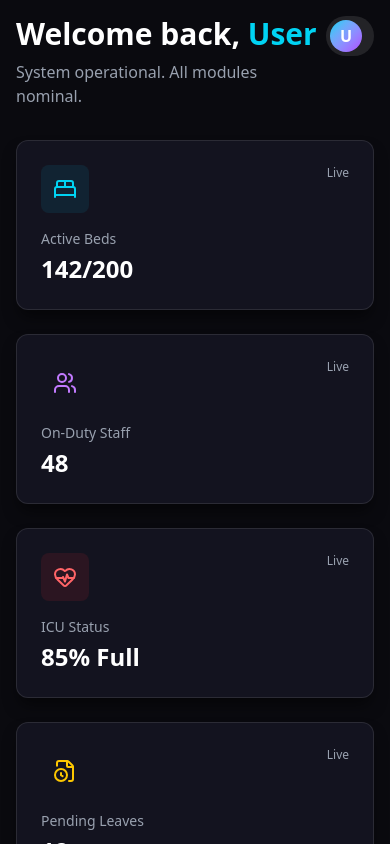
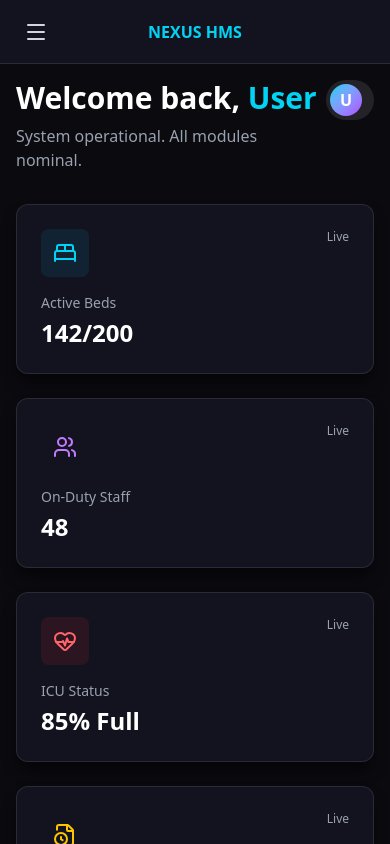
Before and after one commit to Deep-Parmar7659/Hospital-Management-System, a Next.js app in the folder frontend/: page /dashboard in a window 390 px wide. Built offline with nearby package versions, Linux system fonts and the light colour scheme.

Commit message:
feat: add mobile responsive sidebar and hamburger menu

```diff
--- a/frontend/src/app/dashboard/layout.tsx
+++ b/frontend/src/app/dashboard/layout.tsx
@@ -1,21 +1,51 @@
+"use client";
+
+import { useState } from "react";
 import Sidebar from "@/components/Sidebar";
+import { Menu } from "lucide-react";
 
 export default function DashboardLayout({
   children,
 }: {
   children: React.ReactNode;
 }) {
+  const [isSidebarOpen, setIsSidebarOpen] = useState(false);
+
   return (
-    <div className="flex h-screen bg-background text-white overflow-hidden">
+    <div className="flex h-screen bg-[#0a0a0f] text-white overflow-hidden relative">
+      {/* Mobile Header */}
+      <div className="md:hidden fixed top-0 left-0 right-0 h-16 bg-[#13131f] border-b border-white/10 flex items-center justify-between px-4 z-40">
+        <button
+          onClick={() => setIsSidebarOpen(true)}
+          className="p-2 text-gray-300 hover:text-white"
+        >
+          <Menu className="h-6 w-6" />
+        </button>
+        <span className="font-bold text-cyan-400">NEXUS HMS</span>
+        <div className="w-10" />
+      </div>
+
+      {/* Overlay */}
+      {isSidebarOpen && (
+        <div
+          className="md:hidden fixed inset-0 bg-black/60 backdrop-blur-sm z-40"
+          onClick={() => setIsSidebarOpen(false)}
+        />
+      )}
+
       {/* Sidebar */}
-      <aside className="hidden md:flex w-64 flex-col">
-        <Sidebar />
+      <aside
+        className={`
+          fixed md:relative z-50 h-full w-64
+          transform transition-transform duration-300 ease-in-out
+          ${isSidebarOpen ? "translate-x-0" : "-translate-x-full md:translate-x-0"}
+        `}
+      >
+        <Sidebar onClose={() => setIsSidebarOpen(false)} />
       </aside>
 
-      {/* Mobile Menu Button (we'll add this later) */}
-
       {/* Main Content */}
-      <main className="flex-1 overflow-y-auto">{children}</main>
+      <main className="flex-1 overflow-y-auto pt-16 md:pt-0">{children}</main>
     </div>
   );
 }
--- a/frontend/src/components/Sidebar.tsx
+++ b/frontend/src/components/Sidebar.tsx
@@ -15,6 +15,7 @@ import {
   Activity,
 } from "lucide-react";
 import { useState, useEffect } from "react";
+import { X } from "lucide-react";
 
 function getStoredUserProfile() {
   if (typeof window === "undefined") {
@@ -58,7 +59,7 @@ function getStoredUserProfile() {
   return { userName: "User", userRole: "staff" };
 }
 
-export default function Sidebar() {
+export default function Sidebar({ onClose }: { onClose?: () => void }) {
   const pathname = usePathname();
 
   const initialUserProfile = getStoredUserProfile();
@@ -139,7 +140,8 @@ export default function Sidebar() {
   // 3. Prevent hydration mismatch by rendering a simple skeleton until mounted
   if (!mounted) {
     return (
-      <div className="flex h-full flex-col justify-between border-r border-white/10 bg-black/40 backdrop-blur-xl p-4">
+      <div className="relative flex h-full">
+        <div className="flex h-full w-full flex-col justify-between border-r border-white/10 bg-black/40 backdrop-blur-xl p-4">
           <div className="flex items-center gap-2 px-4 py-6">
             <Activity className="h-8 w-8 text-cyan-400" />
             <h1 className="text-2xl font-bold text-white">
@@ -148,9 +150,22 @@ export default function Sidebar() {
           </div>
           <div className="mt-6 space-y-2">
             {[1, 2, 3, 4, 5].map((i) => (
-            <div key={i} className="h-10 bg-white/5 rounded-lg animate-pulse" />
+              <div
+                key={i}
+                className="h-10 rounded-lg bg-white/5 animate-pulse"
+              />
             ))}
           </div>
+        </div>
+
+        {onClose && (
+          <button
+            onClick={onClose}
+            className="absolute right-4 top-4 z-50 p-2 text-gray-400 hover:text-white md:hidden"
+          >
+            <X className="h-6 w-6" />
+          </button>
+        )}
       </div>
     );
   }
```
Lines whose indentation alone changed are shown as unchanged.
